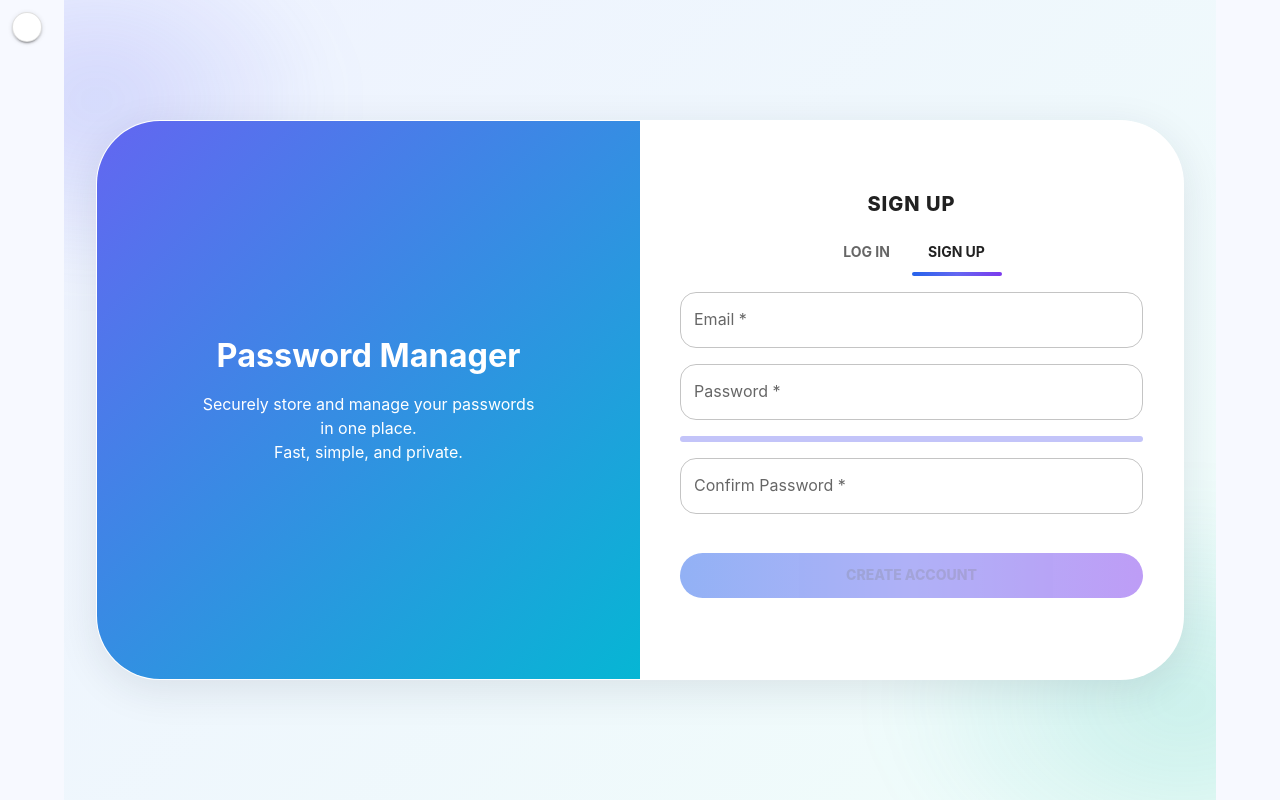
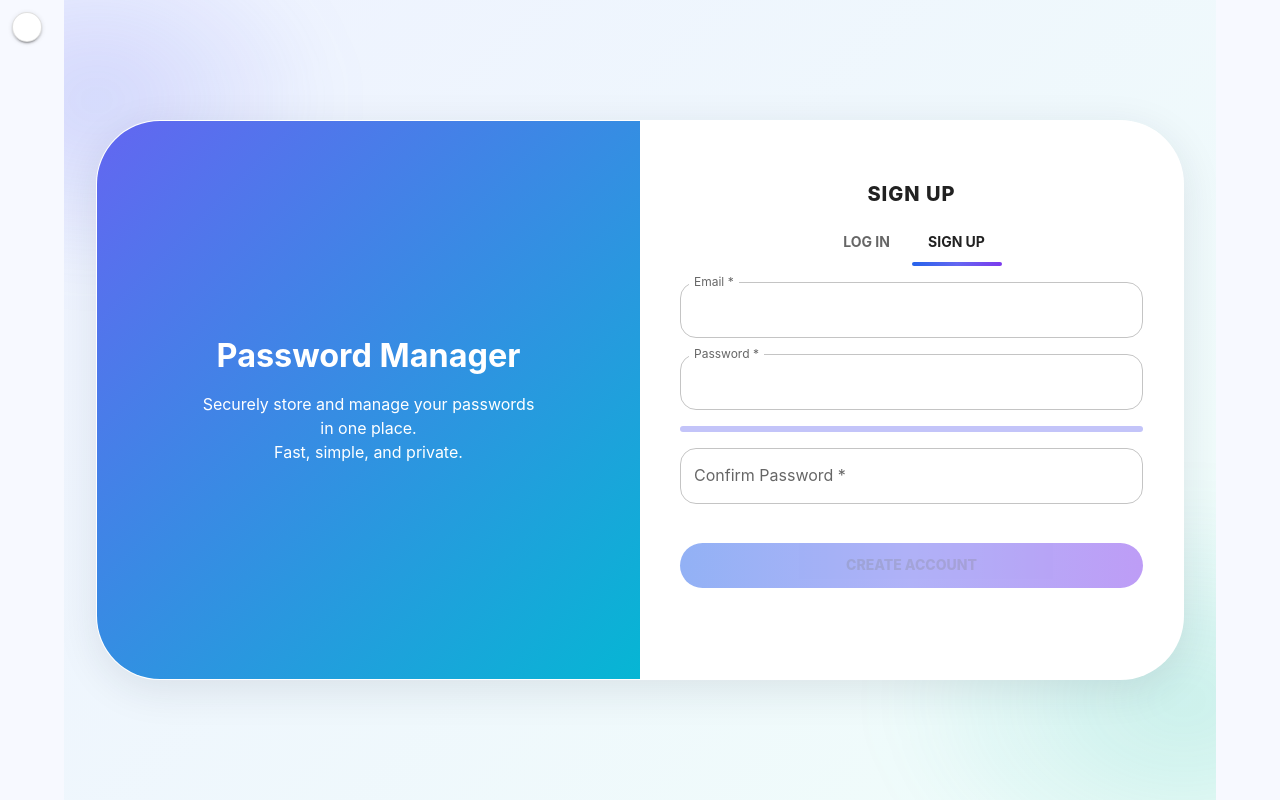
Before and after one commit to co815/Password-Manager, a React (Vite) app in the folder frontend/: page / in a window 1280 px wide. Both pictures are taken after a click on the tab "SIGN UP". Built offline with nearby package versions, Linux system fonts and the light colour scheme; no server answers; some icons are missing.

Commit message:
error fixes

```diff
--- a/frontend/src/components/homePage/Auth.tsx
+++ b/frontend/src/components/homePage/Auth.tsx
@@ -1,7 +1,20 @@
 import { useMemo, useState } from 'react';
 import {
-    Box, Tabs, Tab, Stack, TextField, Button, Alert, CircularProgress,
-    InputAdornment, IconButton, Typography, LinearProgress
+    Box,
+    Tabs,
+    Tab,
+    Stack,
+    Button,
+    Alert,
+    CircularProgress,
+    IconButton,
+    Typography,
+    LinearProgress,
+    FormControl,
+    InputLabel,
+    OutlinedInput,
+    InputAdornment,
+    FormHelperText,
 } from '@mui/material';
 import EmailOutlined from '@mui/icons-material/EmailOutlined';
 import LockOutlined from '@mui/icons-material/LockOutlined';
@@ -35,6 +48,7 @@ export default function Auth({ onSuccess, fixedHeight }: Props) {
 
     const pwdScore = useMemo(() => scorePassword(mp), [mp]);
     const disabled = busy || !email || !mp || (mode === 'signup' && mp !== mp2);
+    const gradientBtn = 'linear-gradient(90deg, #2563eb 0%, #6366f1 50%, #7c3aed 100%)';
 
     async function handleSubmit() {
         setMsg(null);
@@ -62,8 +76,6 @@ export default function Auth({ onSuccess, fixedHeight }: Props) {
         }
     }
 
-    const gradientBtn = 'linear-gradient(90deg, #2563eb 0%, #6366f1 50%, #7c3aed 100%)';
-
     return (
         <Box sx={{ width: '100%', maxWidth: 480 }}>
             <Typography variant="h6" textAlign="center" fontWeight={800} letterSpacing={1} mb={1}>
@@ -84,43 +96,45 @@ export default function Auth({ onSuccess, fixedHeight }: Props) {
                 <Tab value="signup" label="SIGN UP" />
             </Tabs>
 
-            <Stack spacing={2} sx={{ minHeight: fixedHeight ? 320 : 'auto' }}>
-                <TextField
-                    label="Email *"
+            <Stack spacing={2} sx={{ minHeight: fixedHeight ? 340 : 'auto' }}>
+                <FormControl fullWidth variant="outlined">
+                    <InputLabel htmlFor="email">Email *</InputLabel>
+                    <OutlinedInput
+                        id="email"
                         type="email"
                         value={email}
                         onChange={(e) => setEmail(e.target.value)}
-                    fullWidth
-                    slotProps={{
-                        startAdornment: (
+                        startAdornment={
                             <InputAdornment position="start">
                                 <EmailOutlined fontSize="small" />
                             </InputAdornment>
-                        ),
-                    }}
+                        }
+                        label="Email *"
                     />
+                </FormControl>
 
-                <TextField
-                    label="Password *"
+                <FormControl fullWidth variant="outlined">
+                    <InputLabel htmlFor="password">Password *</InputLabel>
+                    <OutlinedInput
+                        id="password"
                         type={show ? 'text' : 'password'}
                         value={mp}
                         onChange={(e) => setMp(e.target.value)}
-                    fullWidth
-                    slotProps={{
-                        startAdornment: (
+                        startAdornment={
                             <InputAdornment position="start">
                                 <LockOutlined fontSize="small" />
                             </InputAdornment>
-                        ),
-                        endAdornment: (
+                        }
+                        endAdornment={
                             <InputAdornment position="end">
                                 <IconButton onClick={() => setShow((s) => !s)} edge="end" aria-label="toggle password visibility">
                                     {show ? <VisibilityOff /> : <Visibility />}
                                 </IconButton>
                             </InputAdornment>
-                        ),
-                    }}
+                        }
+                        label="Password *"
                     />
+                </FormControl>
 
                 {mode === 'signup' ? (
                     <>
@@ -136,21 +150,27 @@ export default function Auth({ onSuccess, fixedHeight }: Props) {
                                 },
                             }}
                         />
-                        <TextField
-                            label="Confirm Password *"
+                        <FormControl fullWidth variant="outlined" error={!!mp2 && mp2 !== mp}>
+                            <InputLabel htmlFor="confirm">Confirm Password *</InputLabel>
+                            <OutlinedInput
+                                id="confirm"
                                 type={show ? 'text' : 'password'}
                                 value={mp2}
                                 onChange={(e) => setMp2(e.target.value)}
-                            fullWidth
-                            error={!!mp2 && mp2 !== mp}
-                            helperText={mp2 && mp2 !== mp ? 'Passwords do not match' : ' '}
+                                label="Confirm Password *"
                             />
+                            <FormHelperText>{mp2 && mp2 !== mp ? 'Passwords do not match' : ' '}</FormHelperText>
+                        </FormControl>
                     </>
                 ) : (
                     fixedHeight && (
                         <>
                             <Box sx={{ height: 6, borderRadius: 3, opacity: 0 }} />
-                            <Box sx={{ height: 56, opacity: 0 }} />
+                            <FormControl fullWidth variant="outlined" sx={{ opacity: 0 }}>
+                                <InputLabel htmlFor="confirm-hidden">Confirm Password *</InputLabel>
+                                <OutlinedInput id="confirm-hidden" label="Confirm Password *" />
+                                <FormHelperText> </FormHelperText>
+                            </FormControl>
                         </>
                     )
                 )}
```
Lines whose indentation alone changed are shown as unchanged.
